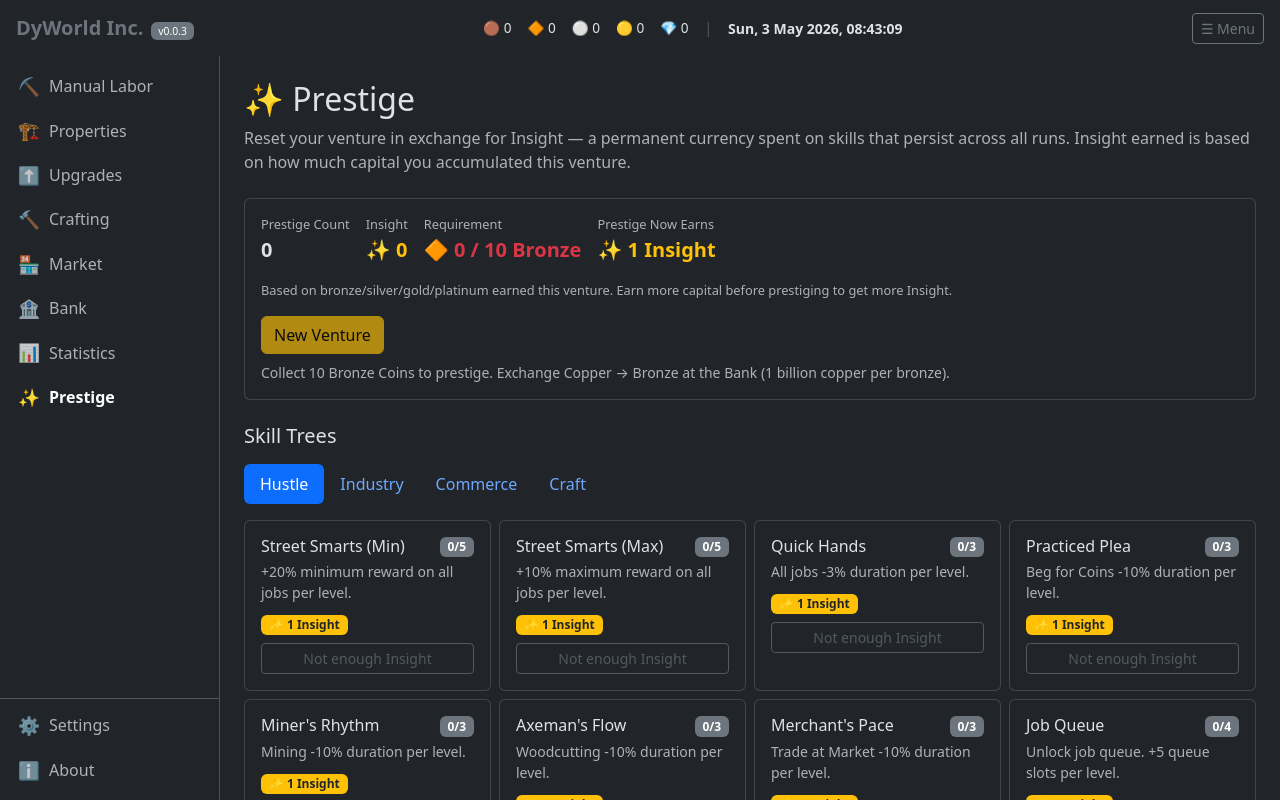
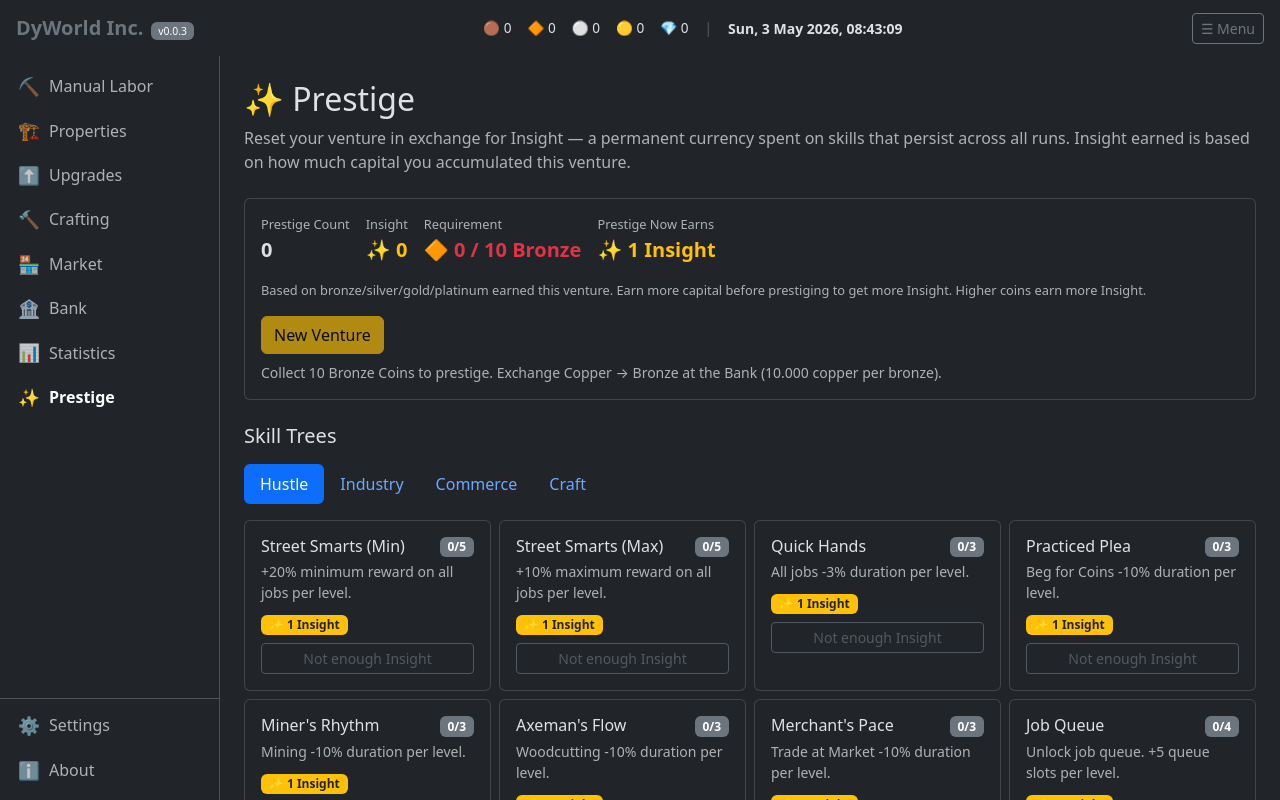
Before and after one commit to Dysoch/Dysoch.github.io, a React (Vite) app in the folder DyWorld-Inc/: page / in a window 1280 px wide. Both pictures are taken after a click on the button "✨ Prestige". Built offline with nearby package versions, Linux system fonts and the light colour scheme.

Commit message:
Update upgrades.json to add new cost levels for resources and modify Prestige page to clarify coin exchange rates.

```diff
--- a/DyWorld-Inc/src/content/upgrades.json
+++ b/DyWorld-Inc/src/content/upgrades.json
@@ -90,6 +90,8 @@
     "costsPerLevel": [
       [{ "resourceId": "copper_coins", "amount": 200 }, { "resourceId": "stone", "amount": 10 }],
       [{ "resourceId": "copper_coins", "amount": 500 }, { "resourceId": "stone", "amount": 25 }],
+      [{ "resourceId": "copper_coins", "amount": 1000 }, { "resourceId": "stone", "amount": 50 }],
+      [{ "resourceId": "copper_coins", "amount": 1000 }, { "resourceId": "stone", "amount": 50 }],
       [{ "resourceId": "copper_coins", "amount": 1000 }, { "resourceId": "stone", "amount": 50 }]
     ]
   },
--- a/DyWorld-Inc/src/pages/Prestige.tsx
+++ b/DyWorld-Inc/src/pages/Prestige.tsx
@@ -74,6 +74,7 @@ export default function Prestige() {
 
           <div className="text-body-secondary mb-3" style={{ fontSize: '0.8rem' }}>
             Based on bronze/silver/gold/platinum earned this venture. Earn more capital before prestiging to get more Insight.
+            Higher coins earn more Insight.
           </div>
 
           <button
@@ -92,7 +93,7 @@ export default function Prestige() {
 
           {!canPrestige && (
             <div className="text-body-secondary mt-2" style={{ fontSize: '0.875rem' }}>
-              Collect {reqAmount} Bronze Coins to prestige. Exchange Copper → Bronze at the Bank (1 billion copper per bronze).
+              Collect {reqAmount} Bronze Coins to prestige. Exchange Copper → Bronze at the Bank (10.000 copper per bronze).
             </div>
           )}
         </div>
```
